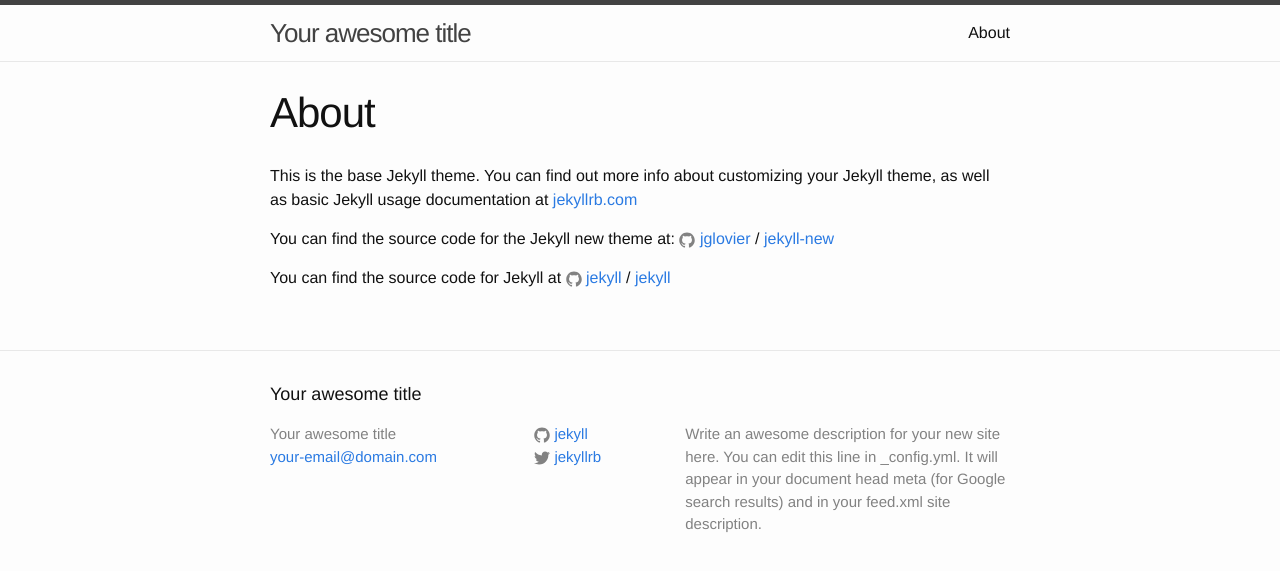
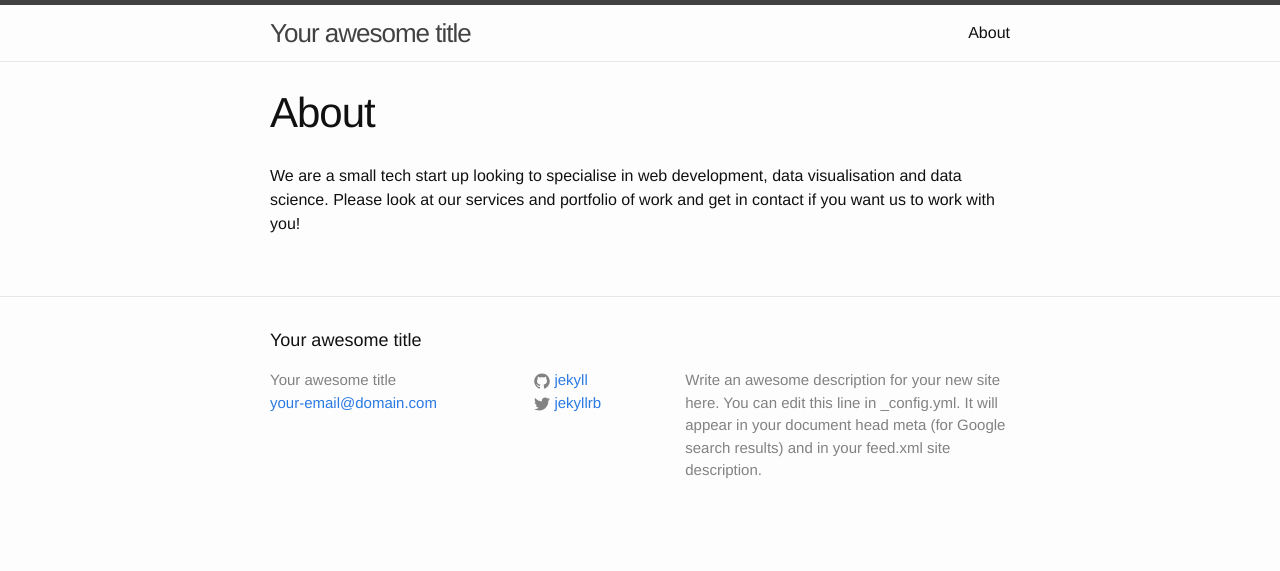
Before and after one commit to yougra/yougra.github.io, a Jekyll site: the page built from about.md, in a window 1280 px wide. Shown: the top 571 px of the page. Built offline with Jekyll 4.4.1, drawn with Linux system fonts in a browser that asks for light colours.

Commit message:
Change to initial text.

```diff
--- a/about.md
+++ b/about.md
@@ -4,12 +4,4 @@ title: About
 permalink: /about/
 ---
 
-This is the base Jekyll theme. You can find out more info about customizing your Jekyll theme, as well as basic Jekyll usage documentation at [jekyllrb.com](http://jekyllrb.com/)
-
-You can find the source code for the Jekyll new theme at:
-{% include icon-github.html username="jglovier" %} /
-[jekyll-new](https://github.com/jglovier/jekyll-new)
-
-You can find the source code for Jekyll at
-{% include icon-github.html username="jekyll" %} /
-[jekyll](https://github.com/jekyll/jekyll)
+We are a small tech start up looking to specialise in web development, data visualisation and data science. Please look at our services and portfolio of work and get in contact if you want us to work with you!
```
